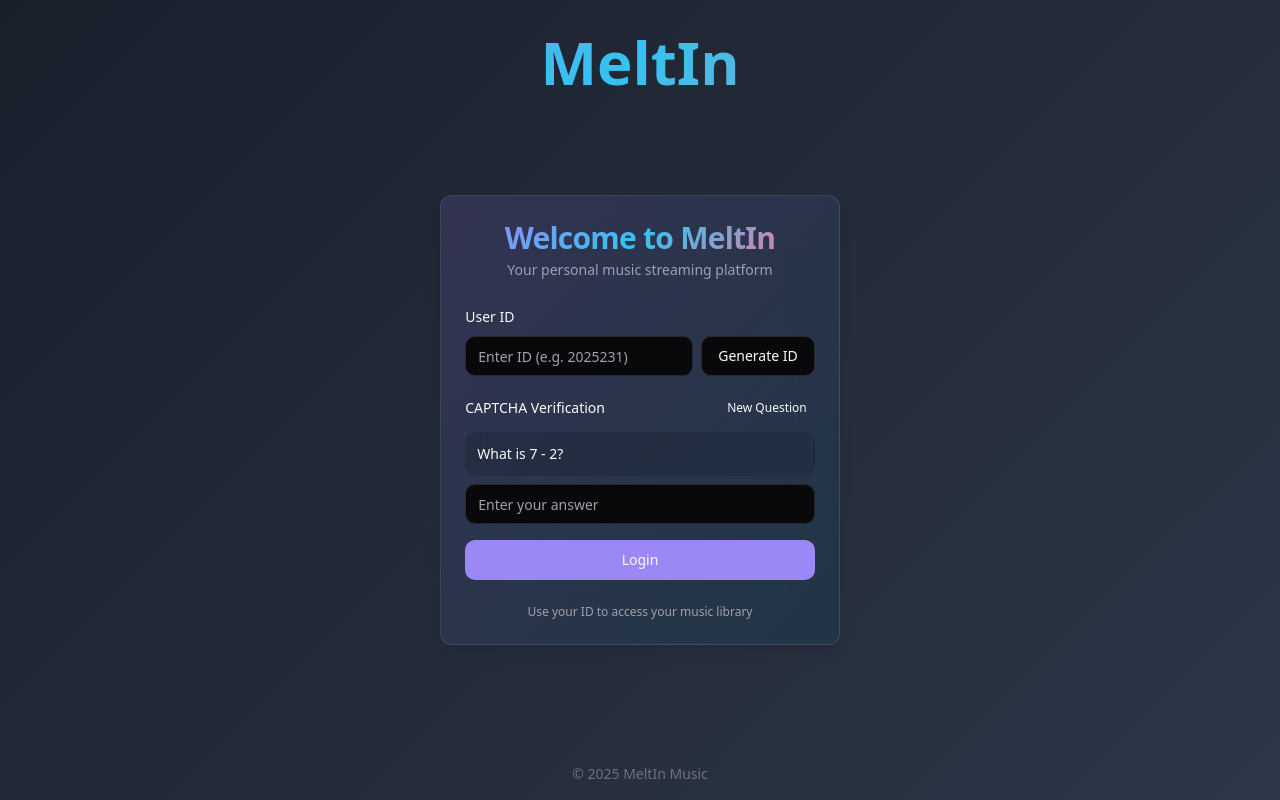
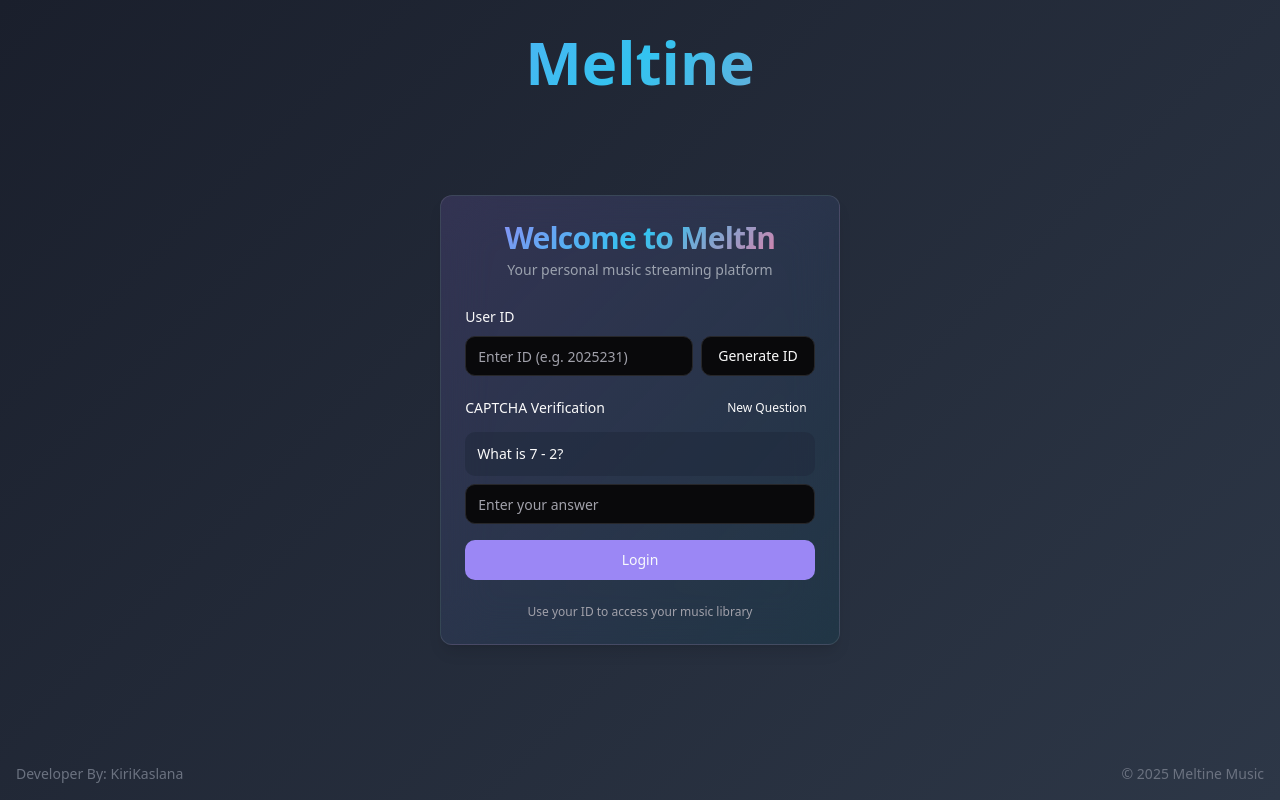
Before and after one commit to Kiri0909/meltin-music-flow, a React (Vite) app: page / in a window 1280 px wide. Built offline with nearby package versions, Linux system fonts and the light colour scheme.

Commit message:
Rename app and add developer attribution
Rename "MeltIn" to "Meltine" and add "Developed by KiriKaslana" to the bottom left of the homepage.

```diff
--- a/index.html
+++ b/index.html
@@ -4,17 +4,17 @@
   <head>
     <meta charset="UTF-8" />
     <meta name="viewport" content="width=device-width, initial-scale=1.0" />
-    <title>MeltIn - Music Streaming Platform</title>
+    <title>Meltine - Music Streaming Platform</title>
     <meta name="description" content="Stream your favorite music from YouTube Music and Spotify" />
-    <meta name="author" content="MeltIn" />
+    <meta name="author" content="KiriKaslana" />
 
-    <meta property="og:title" content="MeltIn - Music Streaming Platform" />
+    <meta property="og:title" content="Meltine - Music Streaming Platform" />
     <meta property="og:description" content="Stream your favorite music from YouTube Music and Spotify" />
     <meta property="og:type" content="website" />
     <meta property="og:image" content="https://lovable.dev/opengraph-image-p98pqg.png" />
 
     <meta name="twitter:card" content="summary_large_image" />
-    <meta name="twitter:site" content="@meltin_music" />
+    <meta name="twitter:site" content="@meltine_music" />
     <meta name="twitter:image" content="https://lovable.dev/opengraph-image-p98pqg.png" />
   </head>
 
--- a/src/components/Navbar.tsx
+++ b/src/components/Navbar.tsx
@@ -52,7 +52,7 @@ export const Navbar = () => {
         {/* Logo */}
         <Link to="/" className="flex items-center">
           <h1 className="text-2xl font-bold bg-clip-text text-transparent bg-gradient-meltin animate-gradient-shift">
-            MeltIn
+            Meltine
           </h1>
         </Link>
 
@@ -95,7 +95,7 @@ export const Navbar = () => {
           <SheetContent side="right" className="glass-card w-[300px] border-none">
             <div className="flex flex-col h-full">
               <div className="flex items-center justify-between mb-8">
-                <h2 className="text-2xl font-bold bg-clip-text text-transparent bg-gradient-meltin">MeltIn</h2>
+                <h2 className="text-2xl font-bold bg-clip-text text-transparent bg-gradient-meltin">Meltine</h2>
                 <Button variant="ghost" size="icon" onClick={() => setIsMobileMenuOpen(false)}>
                   <X size={24} />
                 </Button>
--- a/src/pages/Index.tsx
+++ b/src/pages/Index.tsx
@@ -14,14 +14,19 @@ const Index = () => {
       <div className="min-h-screen bg-gradient-dark flex flex-col">
         <div className="container mx-auto px-4 py-8 flex-grow flex flex-col">
           <h1 className="text-4xl md:text-6xl font-bold text-center mb-8 bg-clip-text text-transparent bg-gradient-meltin animate-gradient-shift">
-            MeltIn
+            Meltine
           </h1>
           <div className="flex-grow flex items-center justify-center">
             <LoginForm />
           </div>
         </div>
-        <footer className="text-center py-4 text-sm text-gray-500">
-          <p>© 2025 MeltIn Music</p>
+        <footer className="text-center py-4 text-sm text-gray-500 flex justify-between items-center container mx-auto px-4">
+          <div className="text-left">
+            <p>Developer By: KiriKaslana</p>
+          </div>
+          <div>
+            <p>© 2025 Meltine Music</p>
+          </div>
         </footer>
       </div>
     );
@@ -34,8 +39,13 @@ const Index = () => {
         <MusicPlayer />
       </main>
       <FeedbackButton />
-      <footer className="text-center py-4 text-sm text-gray-500">
-        <p>© 2025 MeltIn Music</p>
+      <footer className="text-center py-4 text-sm text-gray-500 flex justify-between items-center container mx-auto px-4">
+        <div className="text-left">
+          <p>Developer By: KiriKaslana</p>
+        </div>
+        <div>
+          <p>© 2025 Meltine Music</p>
+        </div>
       </footer>
     </div>
   );
```
